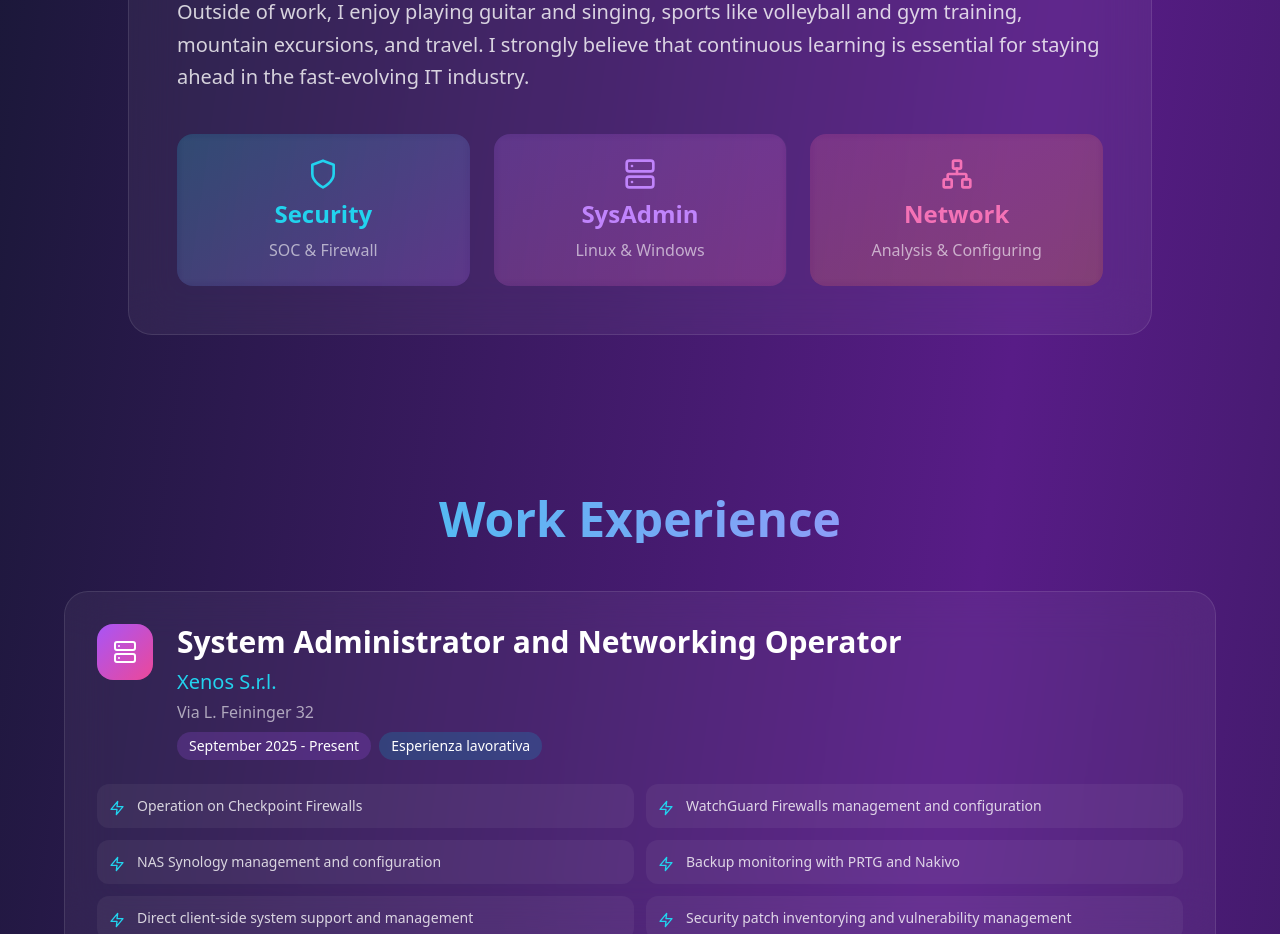
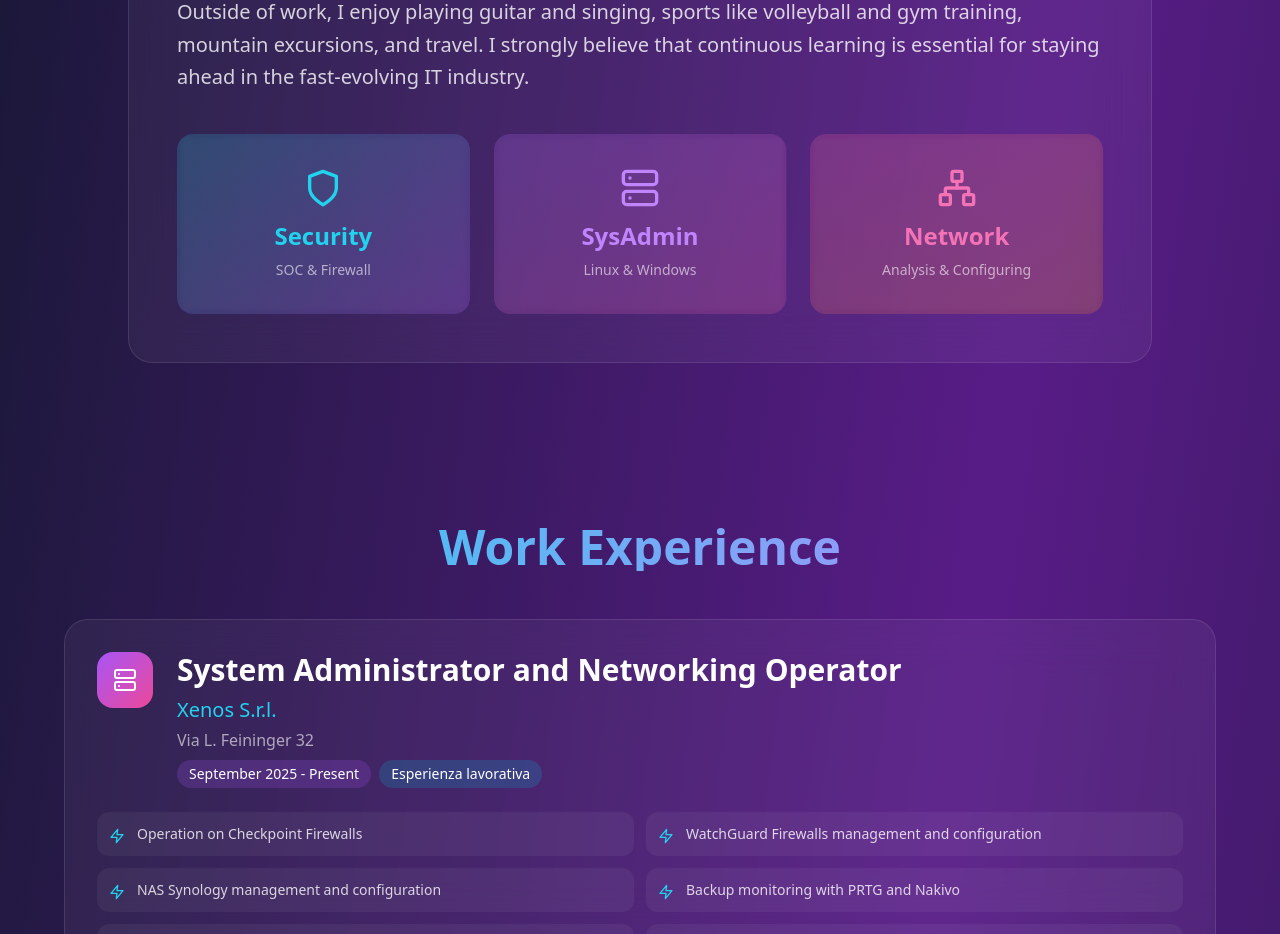
Before and after one commit to stefanoCestari03/portfolio, a React (Vite) app in the folder my-portfolio/: page / in a window 1280 px wide. Shown: the part 1580-2514 px from the top of the page. Built offline with nearby package versions, Linux system fonts and the light colour scheme.

Commit message:
About section migliorata

```diff
--- a/my-portfolio/src/components/Portfolio.jsx
+++ b/my-portfolio/src/components/Portfolio.jsx
@@ -338,21 +338,21 @@ export default function Portfolio() {
               Outside of work, I enjoy playing guitar and singing, sports like volleyball and gym training, mountain excursions, and travel.
               I strongly believe that continuous learning is essential for staying ahead in the fast-evolving IT industry.
             </p>
-            <div className="grid grid-cols-3 gap-6 mt-10">
-              <div className="text-center p-6 bg-gradient-to-br from-cyan-500/20 to-purple-500/20 rounded-2xl backdrop-blur-sm">
-                <Shield size={32} className="mx-auto mb-2 text-cyan-400" />
-                <div className="text-2xl font-bold text-cyan-400 mb-2">Security</div>
-                <div className="text-white/60">SOC & Firewall</div>
+            <div className="grid grid-cols-1 md:grid-cols-3 gap-6 mt-10">
+            <div className="text-center p-6 bg-gradient-to-br from-cyan-500/20 to-purple-500/20 rounded-2xl backdrop-blur-sm min-h-[180px] flex flex-col items-center justify-center">
+                <Shield size={40} className="mx-auto mb-3 text-cyan-400" />
+                <div className="text-2xl font-bold text-cyan-400 mb-2 whitespace-nowrap">Security</div>
+                <div className="text-white/60 text-sm">SOC & Firewall</div>
               </div>
-              <div className="text-center p-6 bg-gradient-to-br from-purple-500/20 to-pink-500/20 rounded-2xl backdrop-blur-sm">
-                <Server size={32} className="mx-auto mb-2 text-purple-400" />
-                <div className="text-2xl font-bold text-purple-400 mb-2">SysAdmin</div>
-                <div className="text-white/60">Linux & Windows</div>
+              <div className="text-center p-6 bg-gradient-to-br from-purple-500/20 to-pink-500/20 rounded-2xl backdrop-blur-sm min-h-[180px] flex flex-col items-center justify-center">
+                <Server size={40} className="mx-auto mb-3 text-purple-400" />
+                <div className="text-2xl font-bold text-purple-400 mb-2 whitespace-nowrap">SysAdmin</div>
+                <div className="text-white/60 text-sm">Linux & Windows</div>
               </div>
-              <div className="text-center p-6 bg-gradient-to-br from-pink-500/20 to-orange-500/20 rounded-2xl backdrop-blur-sm">
-                <Network size={32} className="mx-auto mb-2 text-pink-400" />
-                <div className="text-2xl font-bold text-pink-400 mb-2">Network</div>
-                <div className="text-white/60">Analysis & Configuring</div>
+              <div className="text-center p-6 bg-gradient-to-br from-pink-500/20 to-orange-500/20 rounded-2xl backdrop-blur-sm min-h-[180px] flex flex-col items-center justify-center">
+                <Network size={40} className="mx-auto mb-3 text-pink-400" />
+                <div className="text-2xl font-bold text-pink-400 mb-2 whitespace-nowrap">Network</div>
+                <div className="text-white/60 text-sm">Analysis & Configuring</div>
               </div>
             </div>
           </div>
```
